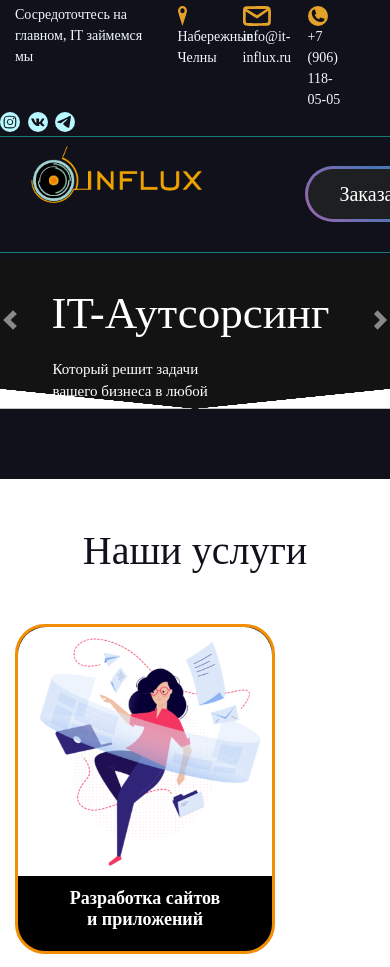
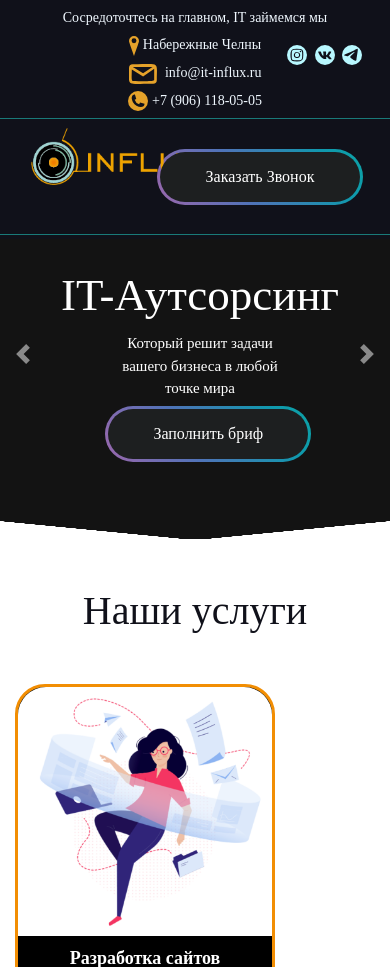
Before and after one commit to nik001/influx, a PHP site: page / in a window 390 px wide; the page is wider, and only the part inside the window is pictured. Shown: the top 967 px of that part. Run offline with PHP 8.4, Linux system fonts and the light colour scheme; some web fonts are replaced.

Commit message:
Исправление шапки и слайдера под адаптив

```diff
--- a/index.html
+++ b/index.html
@@ -24,11 +24,11 @@
 
 	<div class="container">
 		<div  class="header_icon row pt-1 px-0 test3">
-		<div class="col-5">Сосредоточтесь на главном, IT займемся мы</div>
-		<div class="col-2"><img src="img/influx/icon/map.svg" class="pr-1" height="20px" alt="instagram">Набережные Челны</div>
-		<div class="col-2 "><img src="img/influx/icon/mail.svg" class="pr-1" height="20px" alt="instagram"> <span> info@it-influx.ru</span></div>
-		<div class="col-2"><img src="img/influx/icon/phone.svg" class="pr-1" height="20px" alt="instagram">+7 (906) 118-05-05</div>
-		<div class="col-1b mx-0">
+		<div class="col-xl-5 col-lg-3" style="text-align: center">Сосредоточтесь на главном, IT займемся мы</div>
+		<div class="col-xl-2 col-lg-3 col-md-4"><img src="img/influx/icon/map.svg" class="pr-1" height="20px" alt="instagram">Набережные Челны</div>
+		<div class="col-xl-2 col-lg-3 col-md-4 "><img src="img/influx/icon/mail.svg" class="pr-1" height="20px" alt="instagram"> <span> info@it-influx.ru</span></div>
+		<div class="col-xl-2 col-lg-3 col-md-4"><img src="img/influx/icon/phone.svg" class="pr-1" height="20px" alt="instagram">+7 (906) 118-05-05</div>
+		<div class="col-1b mx-0 social-btn">
 			<a href="">	<img src="img/influx/icon/insta.svg" height="20px" alt="instagram"></a>
 			<a class="px-1" href="">	<img src="img/influx/icon/vk.svg" height="20px" alt="instagram"></a>
 			<a href="">	<img src="img/influx/icon/telegramm.svg" height="20px" alt="instagram"> </a>
@@ -38,7 +38,7 @@
 	<hr align="center" class=" my-1" width="100%" size="1" color="#1C8887" />
 	<div class="container " >
 		<div class="row align-items-center  ">
-		<div class="col-9  ">
+		<div class="col-9">
                  <nav class="navbar navbar-expand-lg my-0 py-0  ">
                 <a class="navbar-brand"href="#">
                     <img src="./img/influx/logo.png" alt="логотип" height="57">
@@ -68,8 +68,8 @@
 
 
 	</div>
-		<div class="col-3 ">
-			<div class="gradient-border" id="box">
+		<div class="col-3">
+			<div class="gradient-border top-call-button" id="box">
 				Заказать Звонок
 			</div>
 		</div>
--- a/test.css
+++ b/test.css
@@ -1,16 +1,9 @@
 /**
  * Предложение исправлений
  */
-.slider-mask{
-    position: relative;
-}
-.slider-mask img{
-    position: absolute;
-    bottom: -1px;
-}
-
 .slide img{
     max-height: 550px;
+    min-height: 300px;
 }
 .carousel-caption{
     position: absolute;
@@ -33,7 +26,7 @@
 .carousel-control-next, .carousel-control-prev{
     bottom: auto;
     top:35%;
-    width: 5%;
+    width: 10%;
 }
 .text-h1-slider{
     padding-top: 40px;
@@ -47,7 +40,7 @@
     background: linear-gradient(to right top,#ffffff 49.5%, transparent 50%) left / 50.025% 100% no-repeat, linear-gradient(to left top, #ffffff 49.5%, transparent 50%) right / 50.025% 100% no-repeat;
     position: absolute;
     width: 100%;
-    bottom: 0;
+    bottom: -1px;
 }
 @media (max-width: 1500px) {
     .text-h1-slider{
@@ -69,7 +62,13 @@
         margin-top: 25px;
     }
 }
-
+@media (max-width: 1200px) {
+    .social-btn{
+        position: absolute;
+        right: 14px;
+        top: 5px;
+    }
+}
 @media (max-width: 1150px) {
     .text-h1-slider{
         font-size: 50px;
@@ -98,12 +97,6 @@
         padding-top: 10px;
         padding-bottom: 10px;
     }
-    .slider-mask img{
-        bottom: 0;
-    }
-    .carousel-inner{
-        margin-bottom: 30px;
-    }
     .carousel-caption{
         left: 5px;
         right: 5px;
@@ -114,9 +107,71 @@
     .head-slide-button .gradient-border{
         margin-top: 25px;
     }
-}
-@media (max-width: 850px) {
-    .carousel-inner{
-        margin-bottom: 70px;
+    .carousel-control-next, .carousel-control-prev{
+        width: 12%;
+    }
+    .social-btn{
+        position: absolute;
+        right: 25px;
+        top: 14px;
     }
 }
+
+@media (max-width: 800px) {
+    .top-call-button{
+        position: absolute;
+        top: -25px;
+        right: -18px;
+    }
+}
+@media (max-width: 768px) {
+    .header_icon{
+        text-align: center;
+    }
+    .header_icon div{
+        padding: 3px;
+    }
+    .social-btn{
+        position: absolute;
+        right: 25px;
+        top: 40px;
+    }
+}
+@media (max-width: 760px) {
+    .head-slide-button .gradient-border{
+        margin-top: 8px;
+        font-size: 16px !important;
+        padding: 0px;
+        display: inline-flex !important;
+        flex-direction: column;
+    }
+    .carousel-arrow::after{
+        bottom: -1px;
+    }
+    .carousel-caption p{
+        text-align: center;
+        margin:0px;
+    }
+    .text-h1-slider{
+        text-align: center;
+        margin: 0px;
+    }
+}
+@media (max-width: 720px) {
+    .md-hide{
+        display: none;
+    }
+    .top-call-button{
+        position: absolute;
+        top: -25px;
+        right: 0px;
+        font-size: 16px !important;
+    }
+}
+@media (max-width: 576px) {
+    .top-call-button{
+        position: absolute;
+        top: -25px;
+        right: 30px;
+    }
+}
```
Lines whose indentation alone changed are shown as unchanged.
